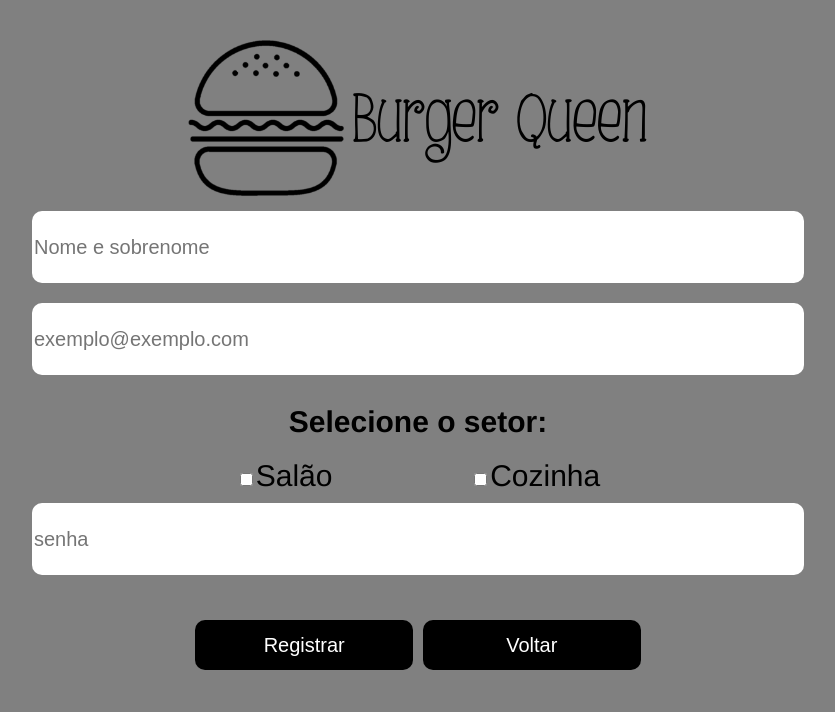
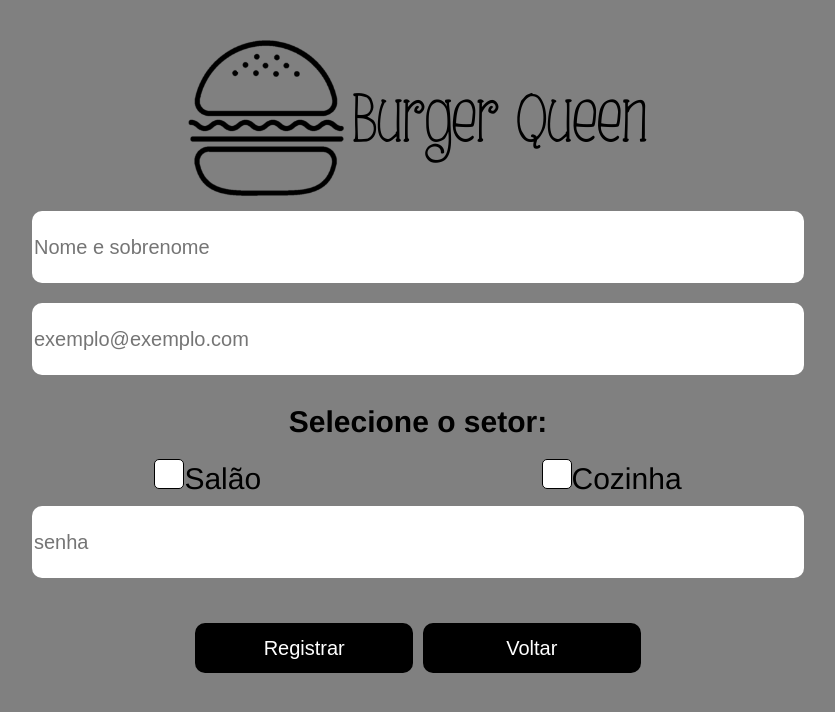
Before and after one commit to Burger-Queen-Laboratoria/SAP004-burger-queen, a React (Create React App) app: page /register in a window 1280 px wide. Shown: the top 712 px of the page, without its empty margins (230-1065 px from the left). Built offline with nearby package versions, Linux system fonts and the light colour scheme.

Commit message:
ajustando css do checkbox

```diff
--- a/src/components/Checkbox.js
+++ b/src/components/Checkbox.js
@@ -1,5 +1,5 @@
 import React from "react";
-import { CheckboxRegister, CheckboxContainer } from "./StyleComponents";
+import { CheckboxRegister, CheckboxContainer, CheckboxLabel } from "./StyleComponents";
 
 export const Checkbox = ({ options, value, setValue }) => {
   function handleChange({ target }) {
@@ -10,17 +10,16 @@ export const Checkbox = ({ options, value, setValue }) => {
     }
   }
   return (
-    <CheckboxContainer>
+    <CheckboxContainer >
       {options.map((option) => (
-        <label key={option.name}>
+        <CheckboxLabel checked={value.includes(option.key)} key={option.name}>
           <CheckboxRegister
-            type="checkbox"
             value={option.key}
             checked={value.includes(option.key)}
             onChange={handleChange}
           />
           {option.name}
-        </label>
+        </CheckboxLabel>
       ))}
     </CheckboxContainer>
   );
--- a/src/components/StyleComponents.js
+++ b/src/components/StyleComponents.js
@@ -105,18 +105,36 @@ export const StyleError = styled.p`
   ${fontSizeAndFamily}
 `;
 
+export const CheckboxRegister = styled.input.attrs({ type: 'checkbox' })`
+  display: none;
+`;
+
+export const CheckboxLabel = styled.label`
+  &:before {
+    content: "";
+    width: 30px;
+    height: 30px;
+    display: inline-block;
+    border: solid 1px black;
+    border-radius: 5px;
+    box-sizing: border-box;
+    background-color: ${props => props.checked ? 'black' : 'white'};
+  }
+
+  @media (max-width: 400px) {
+    &:before {
+      width: 20px;
+      height: 20px;
+    }
+  }
+`;
+
 export const CheckboxContainer = styled.div`
+  display: flex;
   align-items: center;
   justify-content: space-evenly;
-  flex-wrap: nowrap;
-  width: 50%;
-  ${displayFlexAndRow}
+  width: 85%;
   ${fontSizeAndFamily}
-`;
-
-export const CheckboxRegister = styled.input`
-  /* width: 1em; */
-  ${fontSizeAndFamily};
 `;
 
 export const BtnsRegisterContainer = styled.p`
```
